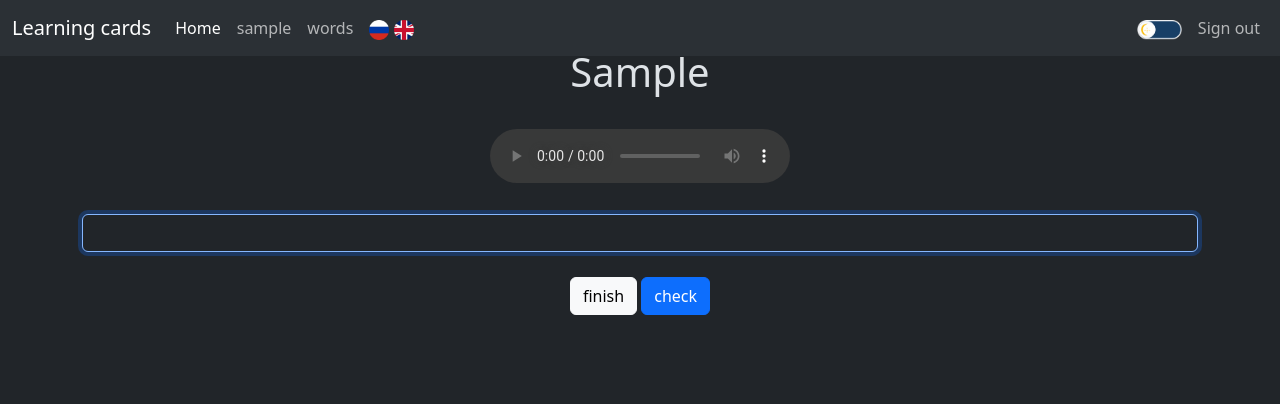
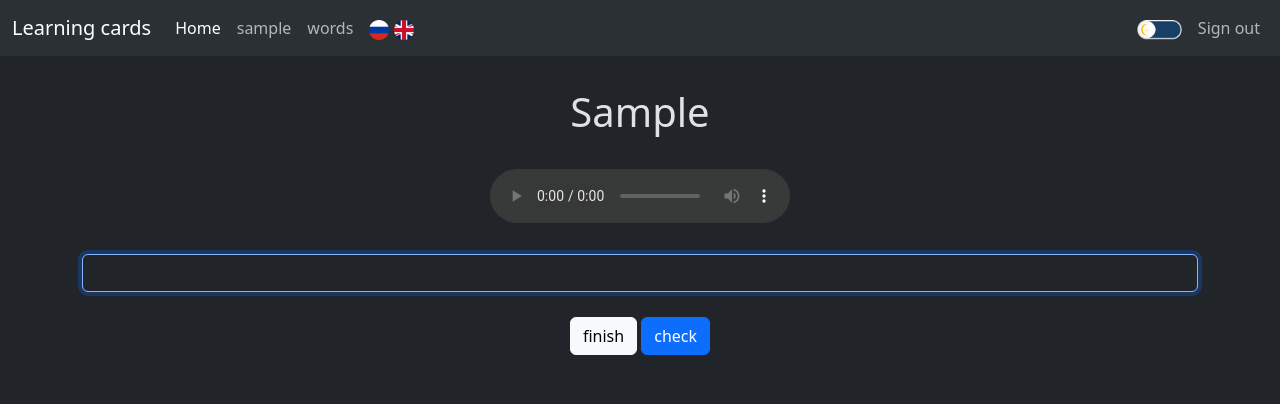
Before and after one commit to zgfif/language_cards, a Django app: page /studying_to_native/1/ in a window 1280 px wide. Shown: the top 404 px of the page. Run offline with Django 4.2, Linux system fonts and the light colour scheme; a user stored in the database is signed in; tables that the repository leaves empty hold one stand-in row (values such as "Sample post"); parts of the project's set-up code (start-up, migrations or seed data) failed here and were passed over.

Commit message:
navbar_space: done

```diff
--- a/core/static/core/css/translation_exercise.css
+++ b/core/static/core/css/translation_exercise.css
@@ -34,3 +34,7 @@ input {
 #playBtnSentence {
     cursor: pointer;
  }
+
+ #card {
+   padding-top: 40px;
+ }
```
Also changed, not shown: README.md.
